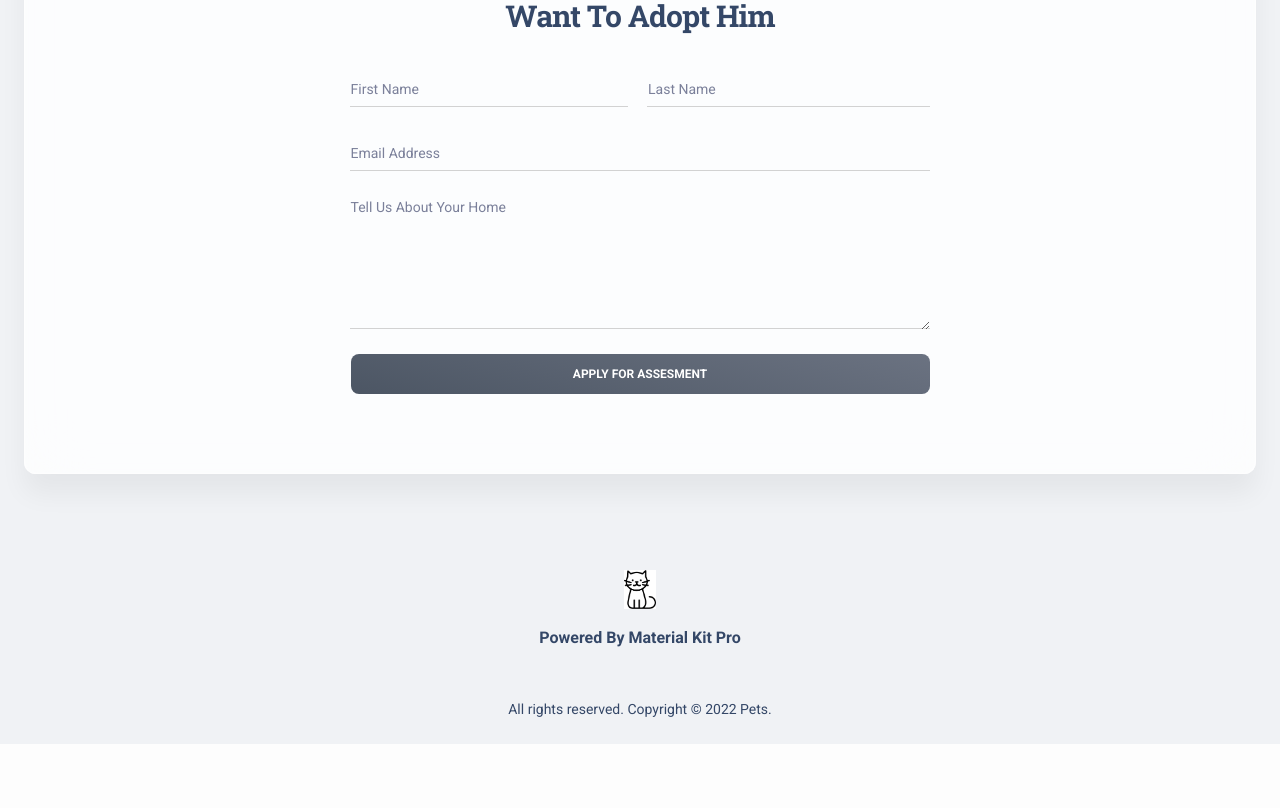
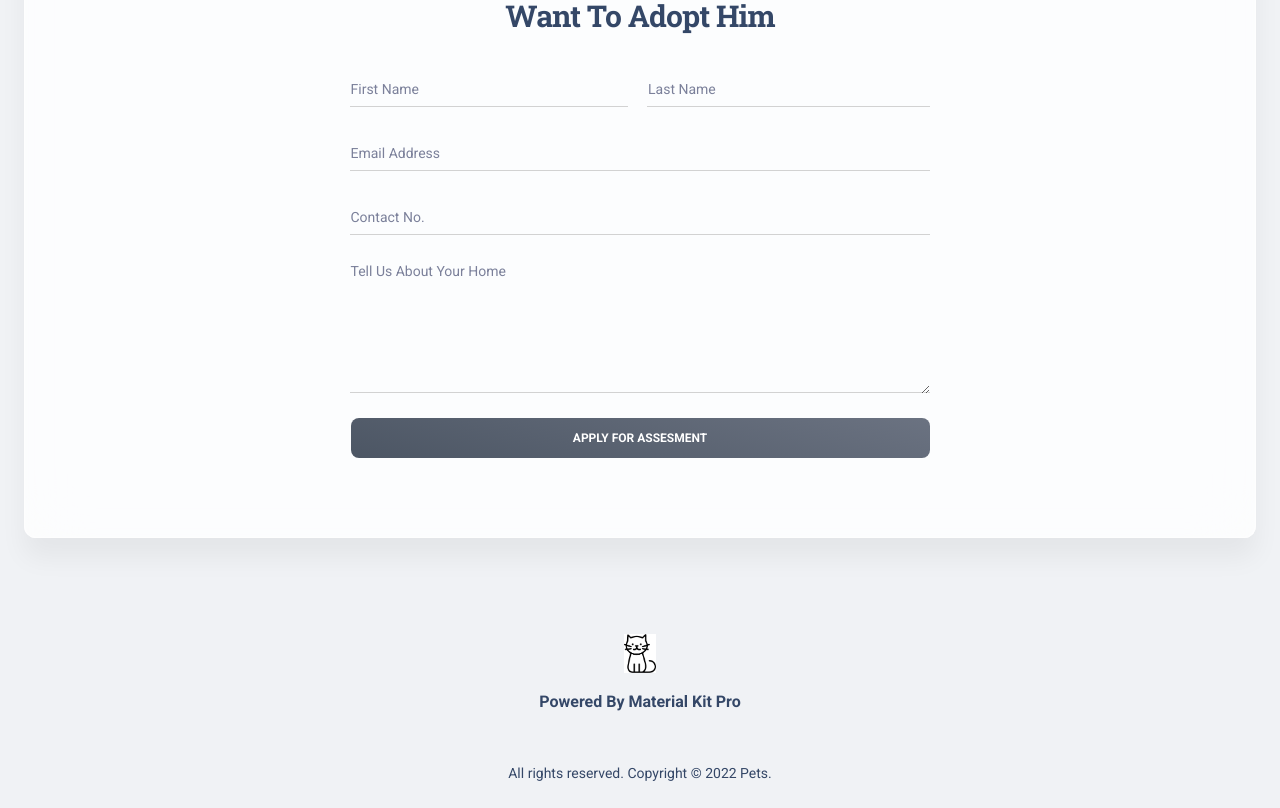
Before and after one commit to dolon13/PetRescue-Project-Database, a PHP site: page /adoption/petinformation.php?id=1 in a window 1280 px wide. Shown: the part 748-1556 px from the top of the page. Before the commit the page ends 1492 px from the top, so only its background shows below. Run offline with PHP 8.4, Linux system fonts and the light colour scheme; data comes from the database, SQL or seed files in the repository; some libraries are stand-ins or nearby versions.

Commit message:
added adoption apply form

```diff
--- a/adoption/petinformation.php
+++ b/adoption/petinformation.php
@@ -77,38 +77,44 @@ $id = $_GET['id'];
             <div class="row">
                 <div class="col-lg-7 mx-auto d-flex justify-content-center flex-column">
                     <h3 class="text-center">Want To Adopt <?php if($gender=="Female") echo "Her"; else echo "Him"; ?></h3>
-                    <form role="form" id="contact-form" method="post" autocomplete="off">
+                    <form role="form" action="sendforreview.php" id="contact-form" method="post" autocomplete="off">
                         <div class="card-body">
                             <div class="row">
                                 <div class="col-md-6">
                                     <div class="input-group input-group-dynamic mb-4">
                                         <label class="form-label">First Name</label>
-                                        <input class="form-control" aria-label="First Name..." type="text">
+                                        <input class="form-control" aria-label="First Name..." type="text" name="fname">
                                     </div>
                                 </div>
                                 <div class="col-md-6 ps-2">
                                     <div class="input-group input-group-dynamic">
                                         <label class="form-label">Last Name</label>
                                         <input type="text" class="form-control" placeholder=""
-                                            aria-label="Last Name...">
+                                            aria-label="Last Name..." name="lname">
                                     </div>
                                 </div>
                             </div>
                             <div class="mb-4">
                                 <div class="input-group input-group-dynamic">
                                     <label class="form-label">Email Address</label>
-                                    <input type="email" class="form-control">
+                                    <input type="email" class="form-control" name="email">
+                                </div>
+                            </div>
+                            <div class="mb-4">
+                                <div class="input-group input-group-dynamic">
+                                    <label class="form-label">Contact No.</label>
+                                    <input type="tel" class="form-control" pattern="+[880][0-9]{10}" name="phone">
                                 </div>
                             </div>
                             <div class="input-group mb-4 input-group-static">
                                 <label>
                                     Tell Us About Your Home
                                 </label>
-                                <textarea name="message" class="form-control" id="message" rows="4"></textarea>
+                                <textarea name="details" class="form-control" id="message" rows="4"></textarea>
                             </div>
                             <div class="row">
                                 <div class="col-md-12">
-                                    <button type="submit" class="btn bg-gradient-secondary w-100">Apply For Assesment</button>
+                                    <button type="submit" class="btn bg-gradient-secondary w-100" name="submit">Apply For Assesment</button>
                                 </div>
                             </div>
                         </div>
```
Also changed, not shown: adoption/sendforreview.php (added, +21 -0 lines).
